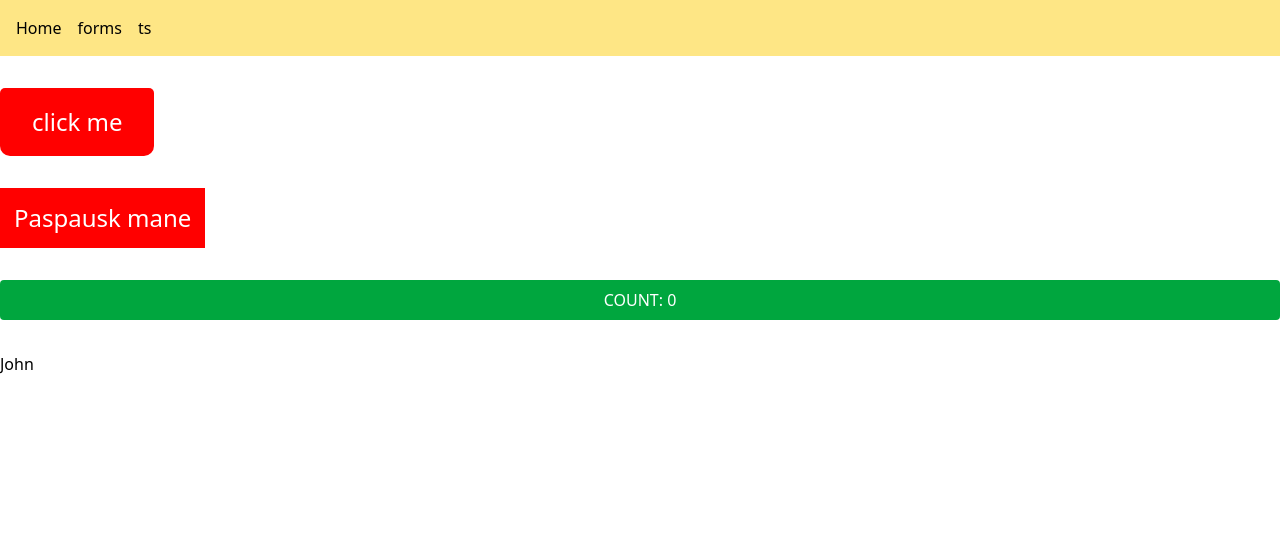
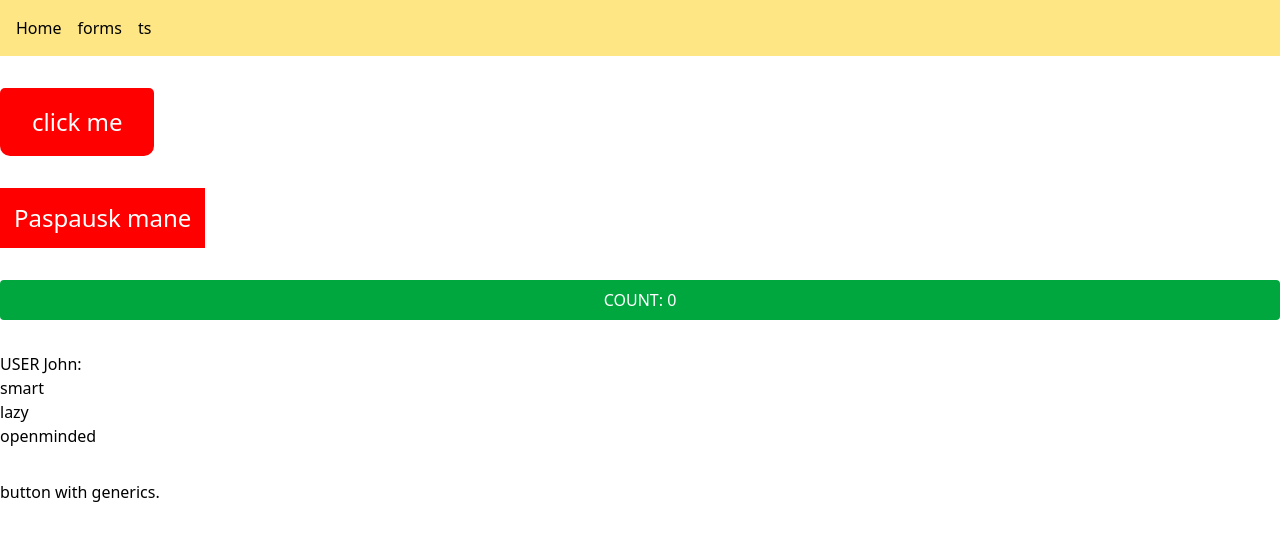
Before and after one commit to mateholik/learning-react, a React (Vite) app: page /ts in a window 1280 px wide. Shown: the top 540 px of the page. Built offline with nearby package versions, Linux system fonts and the light colour scheme.

Commit message:
forms folder

```diff
--- /dev/null
+++ b/src/components/typescript-in-react/Generics.tsx
@@ -0,0 +1,28 @@
+type ViewMode = "grid" | "list";
+
+const storedMode = (localStorage.getItem("viewMode") || "grid") as ViewMode;
+
+//generics
+
+// in arrow function JSX compiler thinx that <T> is a react component, thats why we need coma
+const convertToArray = <T,>(value: T): T[] => {
+  return [value];
+};
+function convertToArray2<T>(value: T): T[] {
+  return [value];
+}
+
+//no need to write coma if simple function, not arrow
+convertToArray(5);
+convertToArray("hey");
+
+//react generic
+
+type ButtonProps<T> = {
+  count: T;
+  countHistory: T[];
+};
+
+export default function Button4<T>({ count, countHistory }: ButtonProps<T>) {
+  return <button>button with generics.</button>;
+}
--- a/src/components/typescript-in-react/User.tsx
+++ b/src/components/typescript-in-react/User.tsx
@@ -4,6 +4,10 @@ type User = {
   name: string;
   id: number;
 };
+
+type Guest = Omit<User, "name">;
+
+const sharedValues = ["smart", "lazy", "openminded"] as const;
 const User = () => {
   const [user, setUser] = useState<User | null>(null);
 
@@ -13,7 +17,14 @@ const User = () => {
 
   const divRef = useRef<HTMLDivElement>(null);
 
-  return <div ref={divRef}>{user?.name}</div>;
+  return (
+    <div>
+      <div ref={divRef}>USER {user?.name}:</div>
+      {sharedValues.map((option) => (
+        <div key={option}>{option}</div>
+      ))}
+    </div>
+  );
 };
 
 export default User;
--- a/src/pages/Forms.tsx
+++ b/src/pages/Forms.tsx
@@ -1,4 +1,4 @@
-import ComplexReactHookForm from "../components/ComplexReactHookForm";
+import ComplexReactHookForm from "../components/forms/ComplexReactHookForm";
 
 const Forms = () => {
   return (
--- a/src/pages/Ts.tsx
+++ b/src/pages/Ts.tsx
@@ -3,6 +3,7 @@ import Button from "../components/typescript-in-react/Button";
 import Button2 from "../components/typescript-in-react/Button2";
 import Button3 from "../components/typescript-in-react/Button3";
 import User from "../components/typescript-in-react/User";
+import Button4 from "../components/typescript-in-react/Generics";
 
 const Ts = () => {
   const handleClick = (event: React.MouseEvent<HTMLButtonElement>) => {
@@ -42,6 +43,7 @@ const Ts = () => {
         {count}
       </Button3>
       <User />
+      <Button4 count="red" countHistory={[6, 5]} />
     </div>
   );
 };
```
Also changed, not shown: src/components/forms/ComplexReactHookForm.tsx (renamed from src/components/ComplexReactHookForm.tsx), src/components/forms/Form.tsx (renamed from src/components/Form.tsx), src/components/forms/InputStateInside.tsx (renamed from src/components/InputStateInside.tsx), src/components/forms/InputStateOutside.tsx (renamed from src/components/InputStateOutside.tsx), src/components/forms/SimpleReactHookForm.tsx (renamed from src/components/SimpleReactHookForm.tsx).
